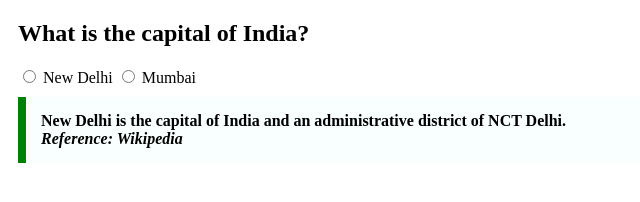
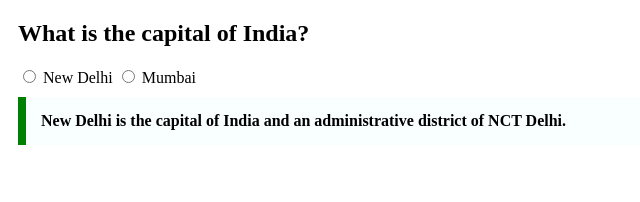
Before and after one commit to acciojob/trivia-prajwaltetoo, a website: page main.html in a window 1280 px wide. Shown: the whole page, without its empty margins (0-640 px from the left). Drawn offline with Linux system fonts and the light colour scheme.

Commit message:
created a submission

```diff
--- a/main.html
+++ b/main.html
@@ -22,7 +22,7 @@
 
 <blockquote class="quotation">
   New Delhi is the capital of India and an administrative district of NCT Delhi.
-  <cite>Reference: Wikipedia</cite>
+
 </blockquote>
 
 
```
